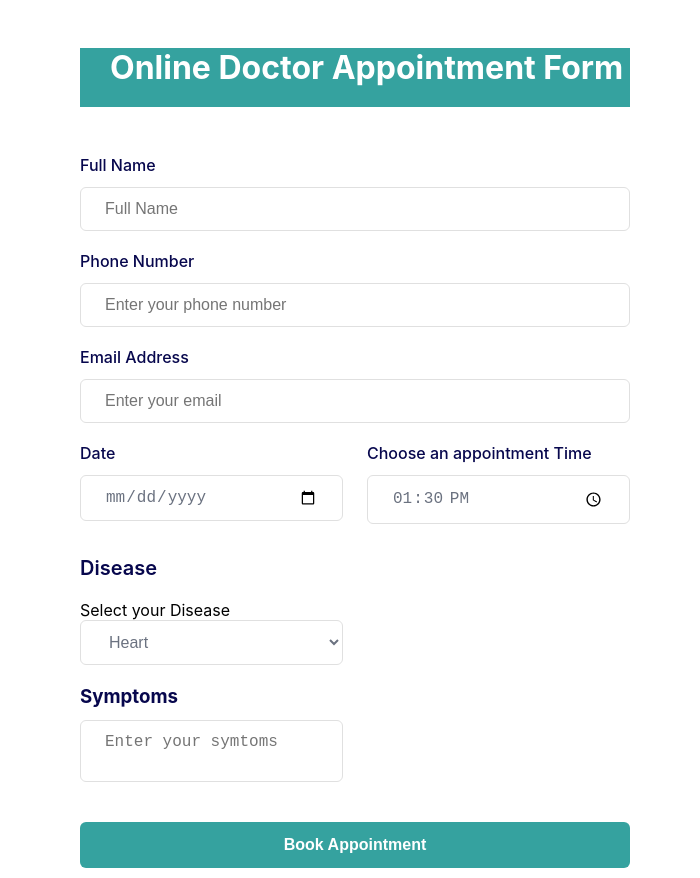
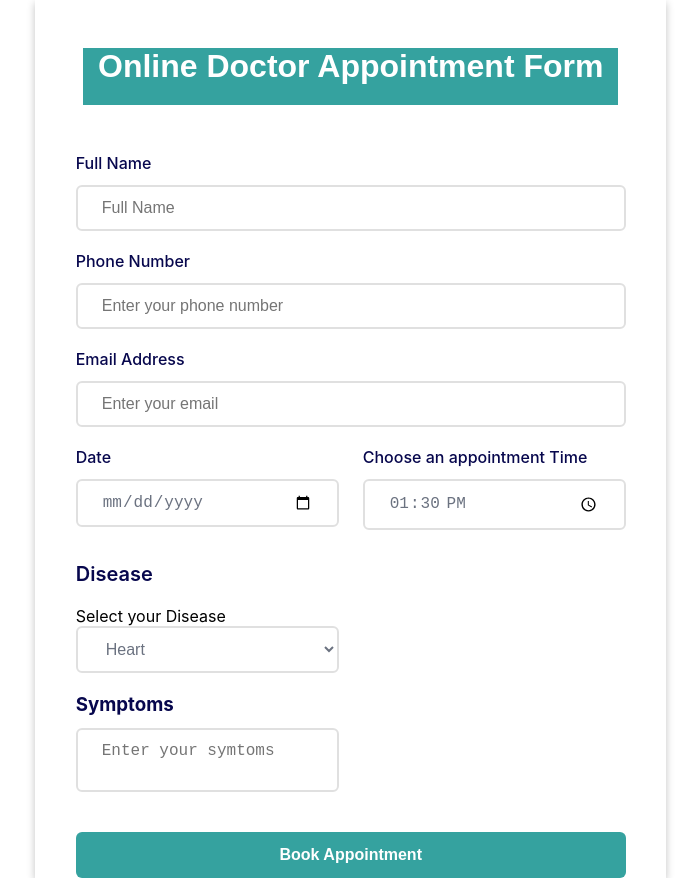
Before and after one commit to Atenamus/CodeDawg_Project_1, a plain HTML site: page appointment.html in a window 1280 px wide. Shown: the whole page, without its empty margins (285-985 px from the left). Drawn offline with nearby package versions, Linux system fonts and the light colour scheme.

Commit message:
Add files via upload

```diff
--- a/appointment.css
+++ b/appointment.css
@@ -3,13 +3,19 @@
   padding: 0;
   box-sizing: border-box;
 }
-h1{
+h1 {
   color: white;
+  font-family: "Libre Baskerville", serif;
+  font-family: "Lunasima", sans-serif;
 }
-head{
+head {
   text-align: center;
 }
-
+.outer {
+  box-shadow: rgba(0, 0, 0, 0.24) 0px 3px 8px;
+  width: fit-content;
+  margin-left: 25%;
+}
 body {
   font-family: "Inter", Arial, Helvetica, sans-serif;
 }
@@ -32,11 +38,12 @@ body {
   background: white;
 }
 .formbold-form-wrapper1 {
-  padding-left: 30px;
+  padding: 0px 15px;
   margin: 0 auto;
   max-width: 550px;
   width: 100%;
   background: #35a29f;
+  text-align: center;
 }
 
 .formbold-form-label {
@@ -56,7 +63,7 @@ body {
   width: 100%;
   padding: 12px 24px;
   border-radius: 6px;
-  border: 1px solid #e0e0e0;
+  border: 2px solid #e0e0e0;
   background: white;
   font-weight: 500;
   font-size: 16px;
@@ -65,7 +72,7 @@ body {
   resize: none;
 }
 .formbold-form-input:focus {
-  border-color:  #35a29f;
+  border: solid 1px #35a29f;
   box-shadow: 0px 3px 8px rgba(0, 0, 0, 0.05);
 }
 
@@ -107,9 +114,9 @@ body {
     width: 50%;
   }
 }
-.formbold-form-input.succes input{
+.formbold-form-input.succes input {
   border-color: #09c372;
 }
-.formbold-form-input.error input{
+.formbold-form-input.error input {
   border-color: red;
 }
```
